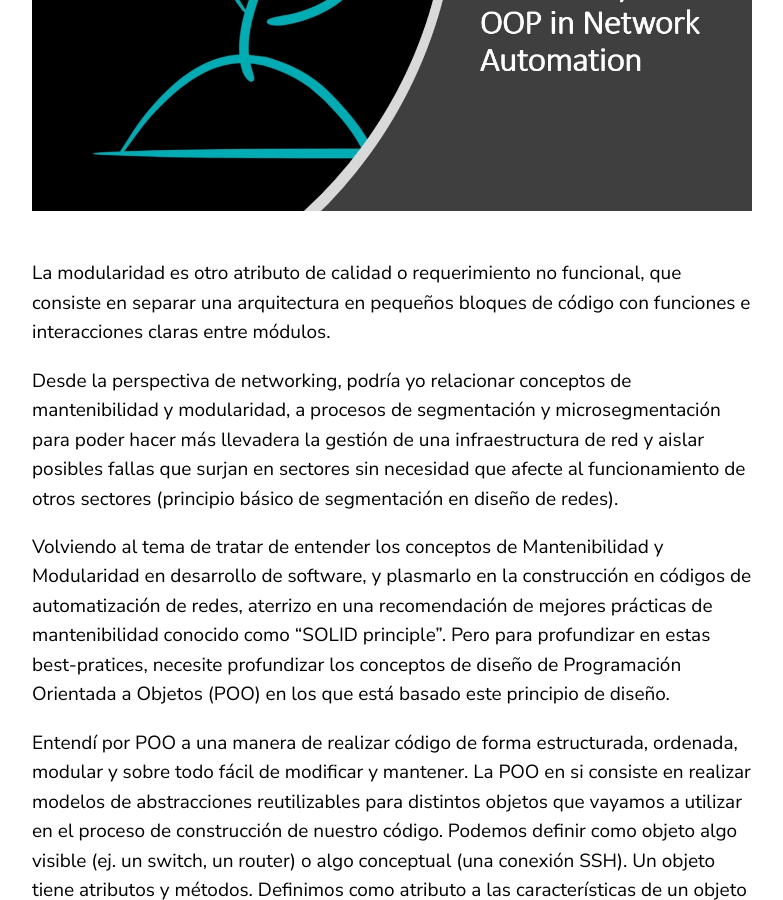
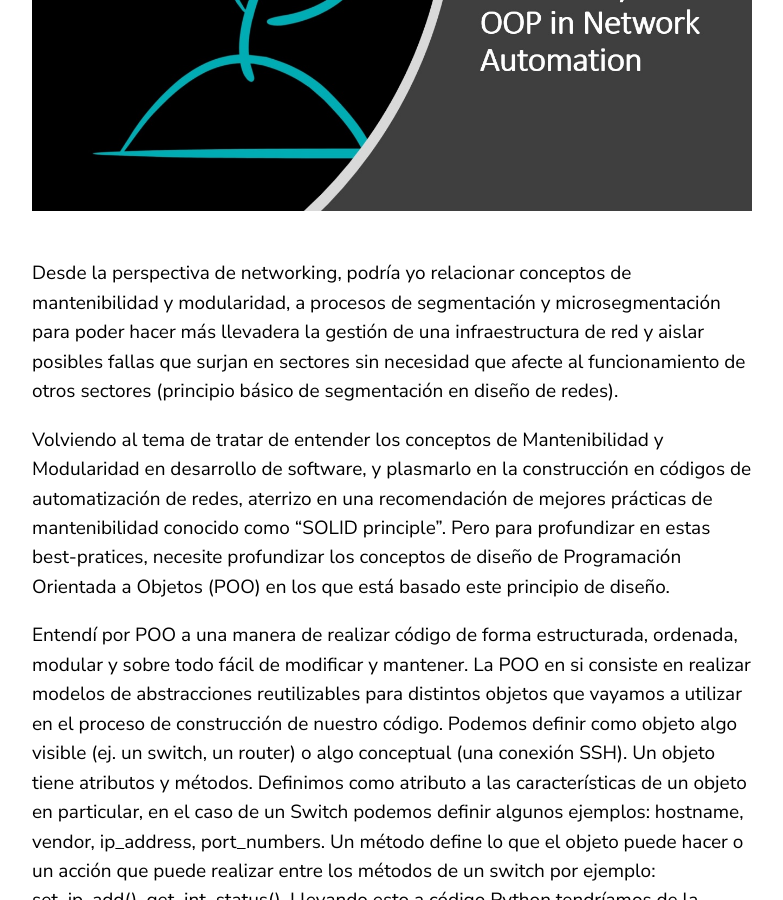
Before and after one commit to pablodiegovs/pablodiegovs.github.io, a Jekyll site: the page built from _posts/2023-02-22-maintainability.markdown, in a window 1280 px wide and 900 px high, scrolled down 1038 px. Shown: the whole window, without its empty margins (68-851 px from the left). Built offline with Jekyll 4.4.1, drawn with Linux system fonts in a browser that asks for light colours.

Commit message:
Update 2023-02-22-maintainability.markdown

```diff
--- a/_posts/2023-02-22-maintainability.markdown
+++ b/_posts/2023-02-22-maintainability.markdown
@@ -9,7 +9,6 @@ En mi proceso de estudio de DevNet, una de las consideraciones más importantes
 
 ![texture theme preview](https://github.com/pablodiegovs/pablodiegovs.github.io/raw/main/assets/images/mantenibilidad.jpg)
 
-La modularidad es otro atributo de calidad o requerimiento no funcional, que consiste en separar una arquitectura en pequeños bloques de código con funciones e interacciones claras entre módulos.
 
 Desde la perspectiva de networking, podría yo relacionar conceptos de mantenibilidad y modularidad, a procesos de segmentación y microsegmentación para poder hacer más llevadera la gestión de una infraestructura de red y aislar posibles fallas que surjan en sectores sin necesidad que afecte al funcionamiento de otros sectores (principio básico de segmentación en diseño de redes).
 
```
